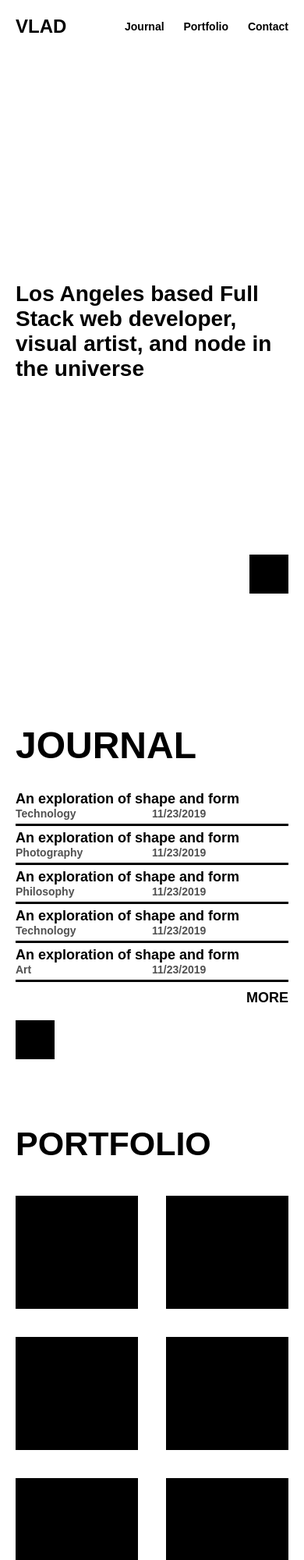
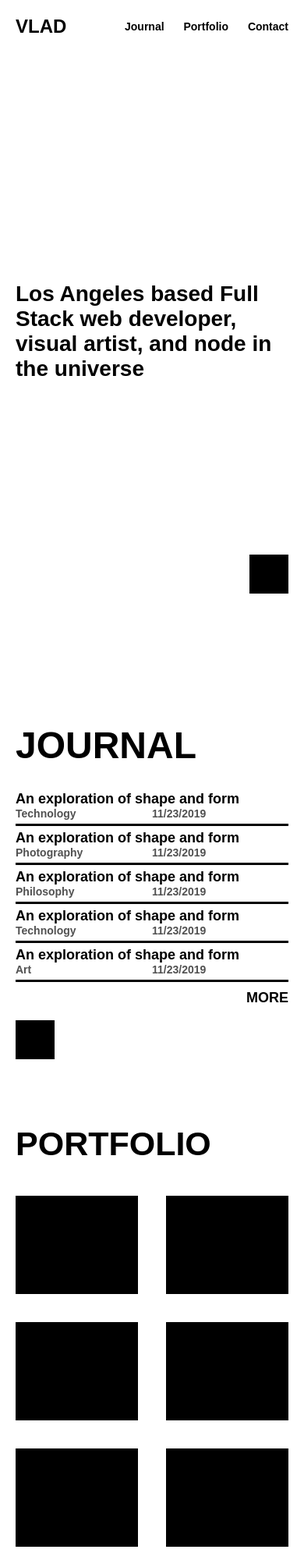
Before and after one commit to vladmog/vmportfolio, a React (Create React App) app in the folder vmportfolio/: page / in a window 390 px wide. Shown: the top 2000 px of the page at 78% size. Built offline with nearby package versions, Linux system fonts and the light colour scheme; a web font is replaced by a local one.

Commit message:
Responsive up to 1024px

```diff
--- a/vmportfolio/src/components/landing/Entry.js
+++ b/vmportfolio/src/components/landing/Entry.js
@@ -14,6 +14,12 @@ S.Container = styled.div`
     padding: 12px 0px 12px 0px;
     // border: solid green 1px;
 
+    @media (max-width: 900px) {
+        flex-direction: column;
+        // height: 12vh;
+        height: auto;
+        padding: 5px 0px 5px 0px;
+    }
     @media (max-width: 768px) {
         flex-direction: column;
         // height: 12vh;
@@ -33,6 +39,14 @@ S.Container = styled.div`
         // border: solid black 1px;
         width: 55%;
 
+        @media (max-width: 1024px) {
+            width: 100%;
+            font-size: 18px;
+        }
+        @media (max-width: 900px) {
+            width: 100%;
+            font-size: 24px;
+        }
         @media (max-width: 768px) {
             width: 100%;
             font-size: 24px;
@@ -53,6 +67,15 @@ S.Container = styled.div`
         // border: solid purple 1px;
 
 
+        @media (max-width: 1024px) {
+            width: 60%;
+            justify-content: flex-start;
+        }
+        @media (max-width: 900px) {
+            width: 100%;
+            justify-content: flex-start;
+            color: #515151;
+        }
         @media (max-width: 768px) {
             width: 100%;
             justify-content: flex-start;
@@ -71,6 +94,10 @@ S.Container = styled.div`
             width: 50%;
 
 
+            @media (max-width: 900px) {
+                text-align: left;
+                font-size: 18px;
+            }
             @media (max-width: 768px) {
                 text-align: left;
                 font-size: 18px;
@@ -88,6 +115,10 @@ S.Container = styled.div`
             // border: solid black 1px;
 
 
+            @media (max-width: 900px) {
+                text-align: center;
+                font-size: 18px;
+            }
             @media (max-width: 768px) {
                 text-align: center;
                 font-size: 18px;
--- a/vmportfolio/src/components/landing/Quadrant1.js
+++ b/vmportfolio/src/components/landing/Quadrant1.js
@@ -28,6 +28,9 @@ S.Container = styled.div`
         font-size: 48px;
         text-align: left;
 
+        @media (max-width: 1024px) {
+            font-size: 32px;
+        }
         @media (max-width: 768px) {
             font-size: 28px;
         }
--- a/vmportfolio/src/components/landing/Quadrant2.js
+++ b/vmportfolio/src/components/landing/Quadrant2.js
@@ -17,6 +17,9 @@ S.Container = styled.div`
     margin-top: 10vh;
 
 
+    @media (max-width: 1024px) {
+
+    }
     @media (max-width: 768px) {
         padding: 0px 40px;
         margin-top: 10vh;
@@ -32,6 +35,10 @@ S.Container = styled.div`
         align-self: flex-start;
         margin: 0px 0px 8vh 0px;
 
+        @media (max-width: 1024px) {
+            font-size: 48px;
+            margin-bottom: 3vh;
+        }
         @media (max-width: 768px) {
             font-size: 48px;
             margin-bottom: 3vh;
@@ -48,6 +55,8 @@ S.Container = styled.div`
         margin-top: 3%;
 
 
+        @media (max-width: 1024px) {
+        }
         @media (max-width: 768px) {
             font-size: 18px;
         }
--- a/vmportfolio/src/components/landing/Quadrant3.js
+++ b/vmportfolio/src/components/landing/Quadrant3.js
@@ -29,6 +29,10 @@ S.Container = styled.div`
         margin: 0px 0px 8vh 0px;
 
 
+        @media (max-width: 1024px) {
+            font-size: 48px;
+            margin-bottom: 5vh;
+        }
         @media (max-width: 768px) {
             font-size: 48px;
             margin-bottom: 5vh;
@@ -42,26 +46,33 @@ S.Container = styled.div`
 
 S.Grid = styled.div`
     display: grid;
-    height: 70vh;
+    height: 550px;
     width: 100%;
     grid-template-columns: repeat(3, 1fr);
     grid-template-rows: (2, 1fr);
     grid-gap: 45px;
 
 
+    @media (max-width: 1024px) {
+        margin-top: 0%;
+        grid-template-columns: repeat(2, 1fr);
+        grid-template-rows: (3, 1fr);
+        grid-gap: 36px;
+        height: 500px;
+    }
     @media (max-width: 768px) {
         margin-top: 0%;
         grid-template-columns: repeat(2, 1fr);
         grid-template-rows: (3, 1fr);
         grid-gap: 36px;
-        height: 60vh;
+        height: 450px;
     }
     @media (max-width: 480px) {
         margin-top: 0%;
         grid-template-columns: repeat(2, 1fr);
         grid-template-rows: (3, 1fr);
         grid-gap: 36px;
-        height: 60vh;
+        height: 450px;
     }
 
     div {
--- a/vmportfolio/src/components/landing/Quadrant4.js
+++ b/vmportfolio/src/components/landing/Quadrant4.js
@@ -10,7 +10,6 @@ S.Container = styled.div`
     width: 100%;
     box-sizing: border-box;
     padding: 0px 100px;
-    height: 92vh;
     display: flex;
     flex-direction: column;
     align-items: flex-start;
@@ -28,6 +27,9 @@ S.Container = styled.div`
         font-size: 72px;
         margin: 10% 0px 1% 0px;
 
+        @media (max-width: 1024px) {
+            font-size: 48px;
+        }
         @media (max-width: 768px) {
             font-size: 48px;
         }
@@ -48,6 +50,9 @@ S.Container = styled.div`
             align-items: center;
             margin-bottom: 10px;
 
+            @media (max-width: 1024px) {
+                font-size: 24px;
+            }
             @media (max-width: 768px) {
                 font-size: 24px;
             }
--- a/vmportfolio/src/components/nav/Nav.js
+++ b/vmportfolio/src/components/nav/Nav.js
@@ -29,6 +29,10 @@ S.Container = styled.div`
         font-size: 72px;
         margin-left: 10px;
 
+        @media (max-width: 1024px) {
+            font-size: 48px;
+            margin-left: 0px;
+        }
         @media (max-width: 768px) {
             font-size: 24px;
             margin-left: 0px;
@@ -41,6 +45,7 @@ S.Container = styled.div`
         display: flex;
         justify-content: space-around;
         // border: solid black 1px;
+
 
 
         @media (max-width: 768px) {
```
